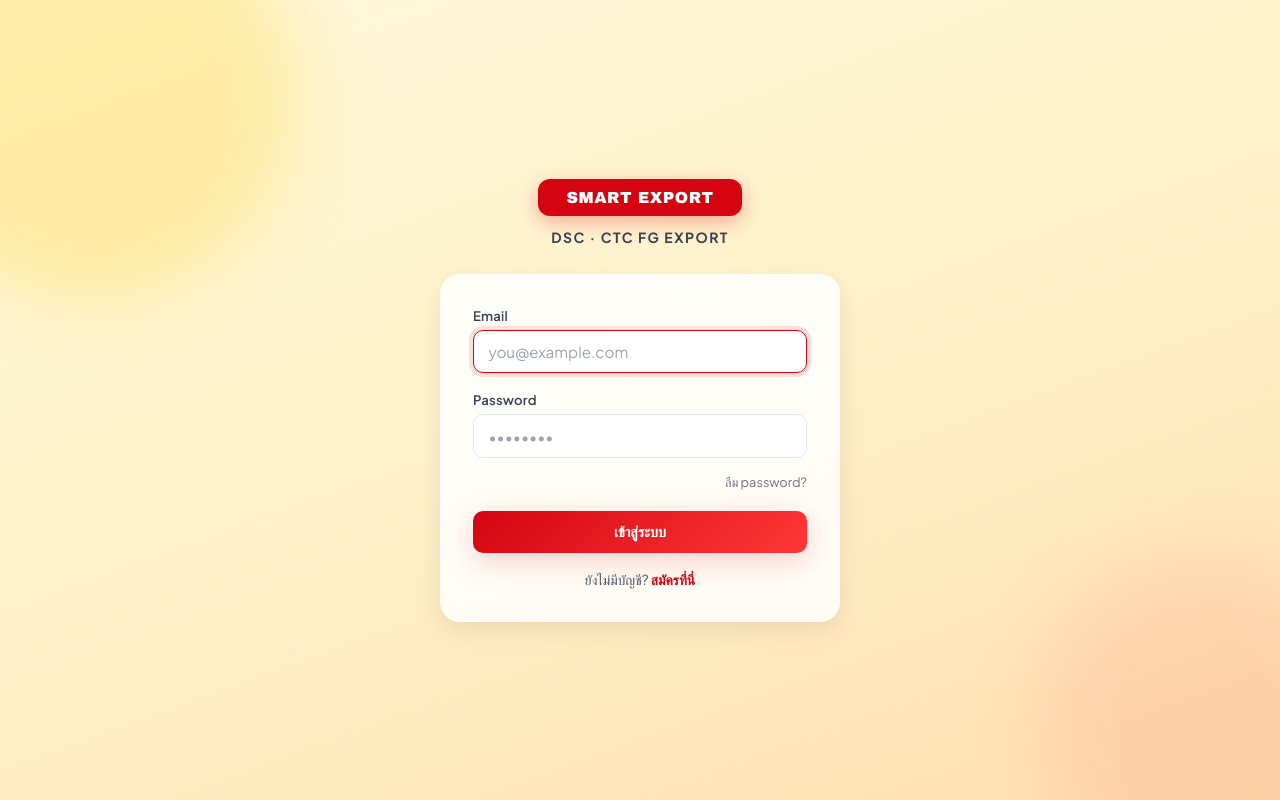
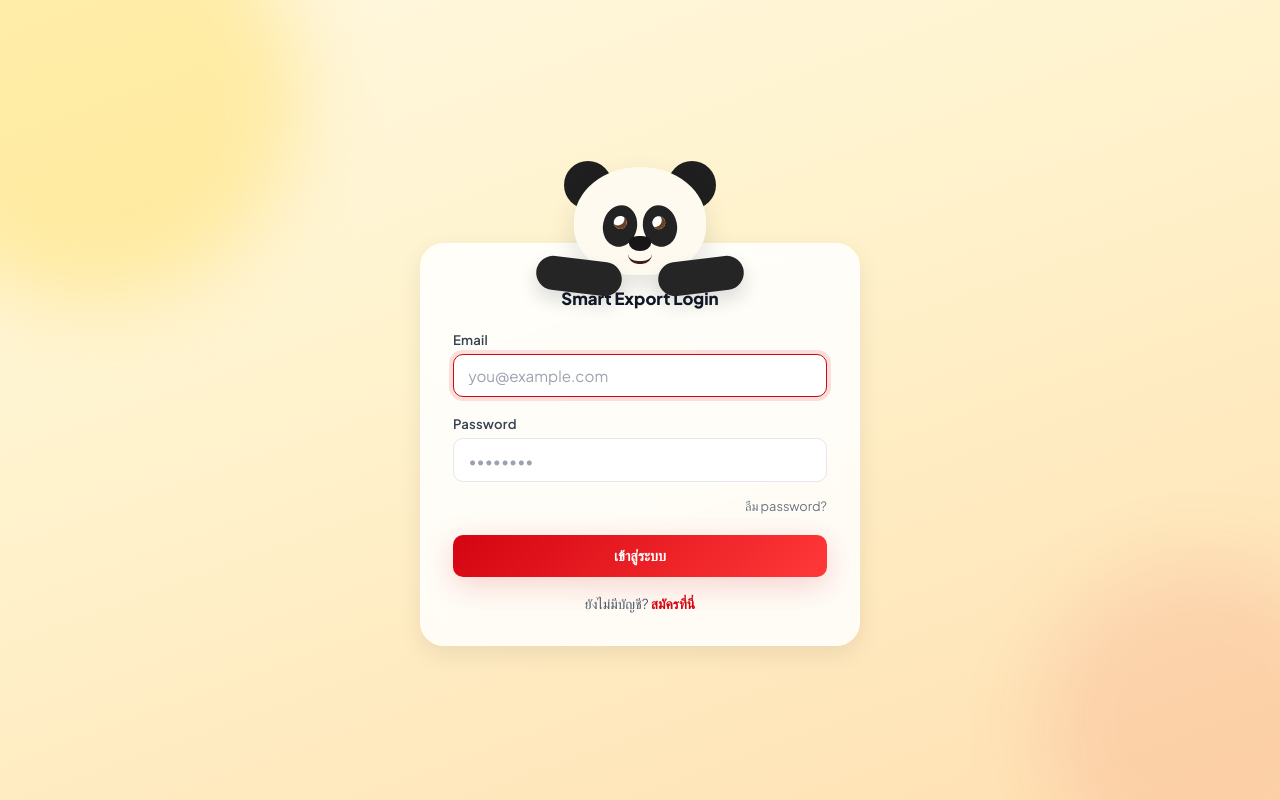
Before and after one commit to Pattanachok-hash/c-aui, a plain HTML site: page login.html in a window 1280 px wide. Drawn offline with nearby package versions, Linux system fonts and the light colour scheme.

Commit message:
Add panda mascot login card

```diff
--- a/login.html
+++ b/login.html
@@ -3,7 +3,7 @@
 <head>
     <meta charset="UTF-8">
     <meta name="viewport" content="width=device-width, initial-scale=1.0">
-    <title>Login — DSC Portal</title>
+    <title>Login - DSC Portal</title>
     <link rel="preconnect" href="https://fonts.googleapis.com">
     <link rel="preconnect" href="https://fonts.gstatic.com" crossorigin>
     <link rel="stylesheet" href="https://fonts.googleapis.com/css2?family=Plus+Jakarta+Sans:wght@400;500;600;700;800;900&display=swap">
@@ -11,16 +11,126 @@
     <style>
         .login-card {
             width: 100%;
-            max-width: 400px;
+            max-width: 440px;
+            position: relative;
+            padding-top: 88px;
             animation: card-rise .5s cubic-bezier(.22,.61,.36,1);
         }
         @keyframes card-rise {
             from { opacity: 0; transform: translateY(20px) scale(.98); }
-            to   { opacity: 1; transform: translateY(0)    scale(1); }
+            to   { opacity: 1; transform: translateY(0) scale(1); }
         }
-        .header-block {
+        .login-card .card {
+            border-radius: 24px;
+            padding: 44px 32px 32px;
+            overflow: visible;
+        }
+        .panda-lounge {
+            position: absolute;
+            top: 0;
+            left: 50%;
+            width: 220px;
+            height: 132px;
+            transform: translateX(-50%);
+            z-index: 3;
+            pointer-events: none;
+        }
+        .panda-head {
+            position: absolute;
+            left: 50%;
+            top: 12px;
+            width: 132px;
+            height: 108px;
+            transform: translateX(-50%);
+            background: #fffaf0;
+            border-radius: 52% 52% 46% 46%;
+            box-shadow: 0 12px 28px rgba(17,24,39,.12);
+        }
+        .panda-ear {
+            position: absolute;
+            top: 6px;
+            width: 48px;
+            height: 48px;
+            background: #1f1f1f;
+            border-radius: 50%;
+            z-index: -1;
+        }
+        .panda-ear.left { left: 34px; }
+        .panda-ear.right { right: 34px; }
+        .panda-eye-patch {
+            position: absolute;
+            top: 38px;
+            width: 34px;
+            height: 42px;
+            background: #232323;
+            border-radius: 50%;
+            transform: rotate(12deg);
+        }
+        .panda-eye-patch.left { left: 29px; }
+        .panda-eye-patch.right { right: 29px; transform: rotate(-12deg); }
+        .panda-eye {
+            position: absolute;
+            top: 11px;
+            left: 10px;
+            width: 13px;
+            height: 13px;
+            border-radius: 50%;
+            background: #fff;
+            box-shadow: inset -3px -3px 0 #6b3f22;
+        }
+        .panda-eye::after {
+            content: '';
+            position: absolute;
+            top: 2px;
+            left: 3px;
+            width: 4px;
+            height: 4px;
+            border-radius: 50%;
+            background: #fff;
+        }
+        .panda-nose {
+            position: absolute;
+            left: 50%;
+            top: 69px;
+            width: 22px;
+            height: 15px;
+            transform: translateX(-50%);
+            background: #171717;
+            border-radius: 48% 48% 58% 58%;
+        }
+        .panda-mouth {
+            position: absolute;
+            left: 50%;
+            top: 87px;
+            width: 24px;
+            height: 10px;
+            transform: translateX(-50%);
+            border-bottom: 3px solid #3f1d1d;
+            border-radius: 0 0 999px 999px;
+        }
+        .panda-arm {
+            position: absolute;
+            top: 104px;
+            width: 86px;
+            height: 34px;
+            background: #252525;
+            border-radius: 999px;
+            box-shadow: 0 9px 18px rgba(17,24,39,.14);
+        }
+        .panda-arm.left {
+            left: 6px;
+            transform: rotate(7deg);
+        }
+        .panda-arm.right {
+            right: 6px;
+            transform: rotate(-7deg);
+        }
+        .login-title {
             text-align: center;
-            margin-bottom: 28px;
+            color: var(--gray-900);
+            font-size: 1.05rem;
+            font-weight: 900;
+            margin-bottom: 22px;
         }
         .signup-link {
             text-align: center;
@@ -34,17 +144,36 @@
             text-decoration: none;
         }
         .signup-link a:hover { text-decoration: underline; }
+        @media (max-width: 480px) {
+            .login-card { padding-top: 76px; }
+            .login-card .card { padding: 38px 22px 28px; }
+            .panda-lounge {
+                width: 190px;
+                height: 118px;
+                transform: translateX(-50%) scale(.9);
+                transform-origin: top center;
+            }
+        }
     </style>
 </head>
 <body>
     <div class="center-screen">
         <div class="login-card">
-            <div class="header-block">
-                <div class="brand-badge">SMART EXPORT</div>
-                <div class="brand-subtitle">DSC · CTC FG Export</div>
+            <div class="panda-lounge" aria-hidden="true">
+                <div class="panda-ear left"></div>
+                <div class="panda-ear right"></div>
+                <div class="panda-head">
+                    <div class="panda-eye-patch left"><span class="panda-eye"></span></div>
+                    <div class="panda-eye-patch right"><span class="panda-eye"></span></div>
+                    <div class="panda-nose"></div>
+                    <div class="panda-mouth"></div>
+                </div>
+                <div class="panda-arm left"></div>
+                <div class="panda-arm right"></div>
             </div>
 
             <div class="card">
+                <div class="login-title">Smart Export Login</div>
                 <div id="alert-box"></div>
                 <div class="form-group">
                     <label>Email</label>
@@ -70,7 +199,7 @@
     <script src="/js/auth.js"></script>
     <script src="/js/utils.js"></script>
     <script>
-        // If already logged in → bounce to portal
+        // If already logged in, bounce to portal.
         (async () => {
             if (await getCurrentSession()) {
                 window.location.href = '/';
@@ -78,24 +207,23 @@
         })();
 
         const btn = document.getElementById('btn-login');
-        const emailEl    = document.getElementById('email');
+        const emailEl = document.getElementById('email');
         const passwordEl = document.getElementById('password');
 
         async function doLogin() {
             clearAlert('alert-box');
-            const email    = emailEl.value.trim();
+            const email = emailEl.value.trim();
             const password = passwordEl.value;
             if (!email || !password) {
                 showAlert('alert-box', 'กรุณากรอก email และ password');
                 return;
             }
             btn.disabled = true;
-            btn.innerHTML = '<span class="spinner"></span> กำลังเข้าระบบ...';
+            btn.innerHTML = '<span class="spinner"></span> กำลังเข้าสู่ระบบ...';
             try {
                 await login(email, password);
                 window.location.href = '/';
             } catch (e) {
-                // Supabase returns a clear message on bad credentials / banned user
                 showAlert('alert-box', e.message || 'เข้าสู่ระบบไม่สำเร็จ');
                 btn.disabled = false;
                 btn.textContent = 'เข้าสู่ระบบ';
@@ -104,7 +232,7 @@
 
         btn.addEventListener('click', doLogin);
         passwordEl.addEventListener('keydown', e => { if (e.key === 'Enter') doLogin(); });
-        emailEl.addEventListener('keydown',    e => { if (e.key === 'Enter') passwordEl.focus(); });
+        emailEl.addEventListener('keydown', e => { if (e.key === 'Enter') passwordEl.focus(); });
     </script>
 </body>
 </html>
```
